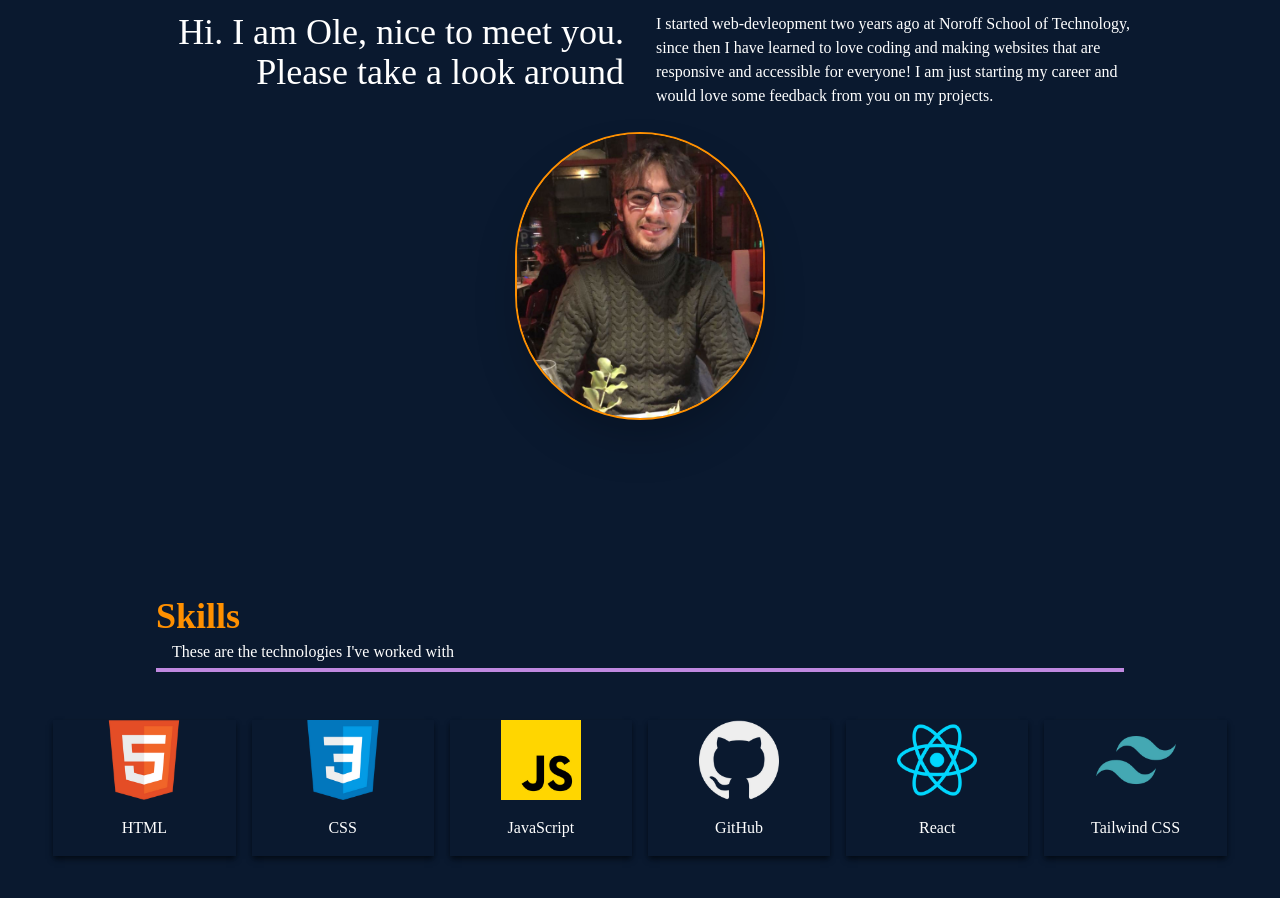
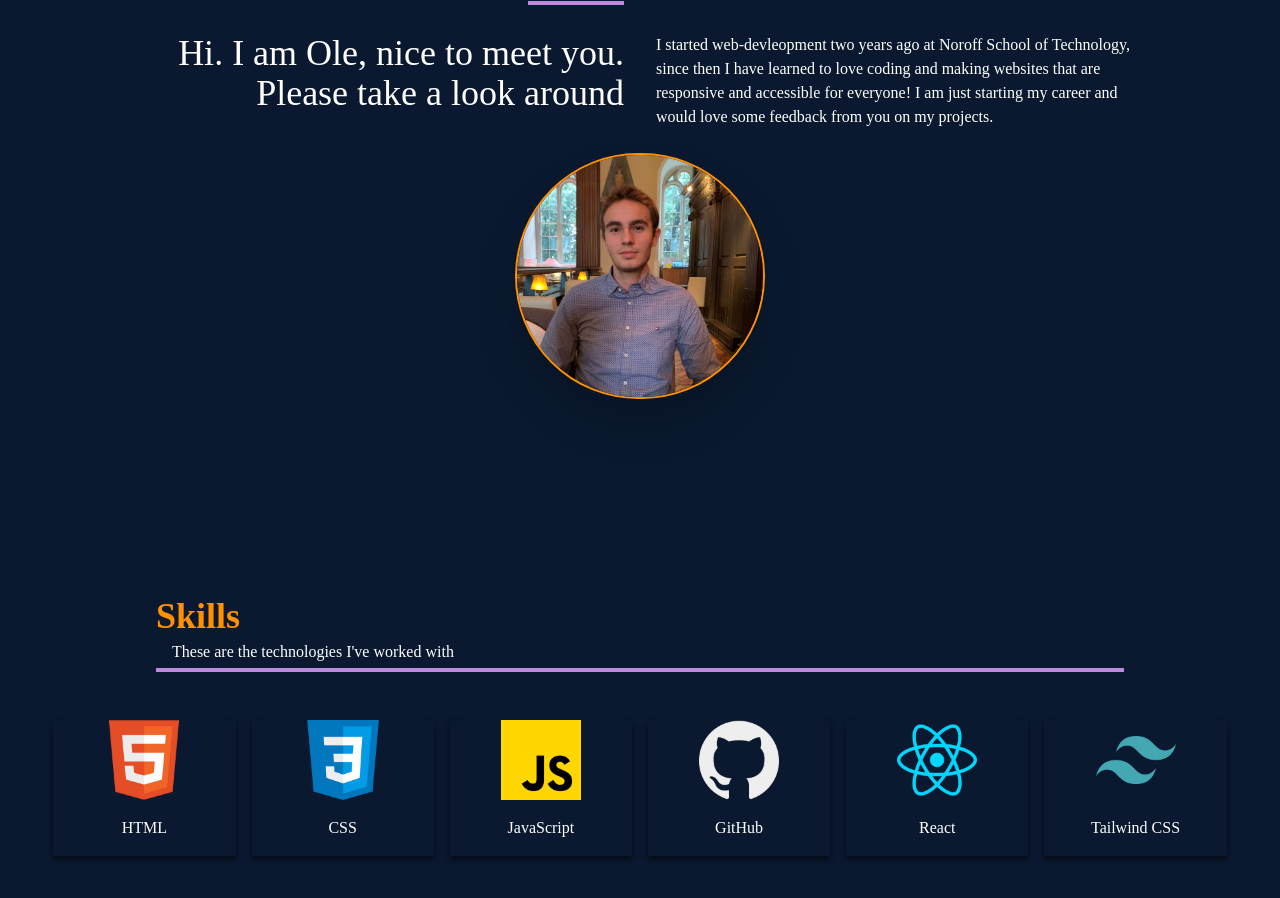
Before and after one commit to OleMartinKeis/OMK-Portfolio-2, a React (Vite) app: page / in a window 1280 px wide. Shown: the part 1020-1918 px from the top of the page. Built offline with nearby package versions, Linux system fonts and the light colour scheme; a web font is replaced by a local one.

Commit message:
changed picture

```diff
--- a/src/components/about/index.jsx
+++ b/src/components/about/index.jsx
@@ -29,7 +29,7 @@ function About() {
                 </div>
                 <div className="mt-6">
                     <img
-                        src="/src/assets/me.jpeg"
+                        src="/src/assets/ole.jpg"
                         className="max-w-[250px] rounded-full border-2 border-orange shadow-2xl"
                         alt="picture of me"
                     />
```
